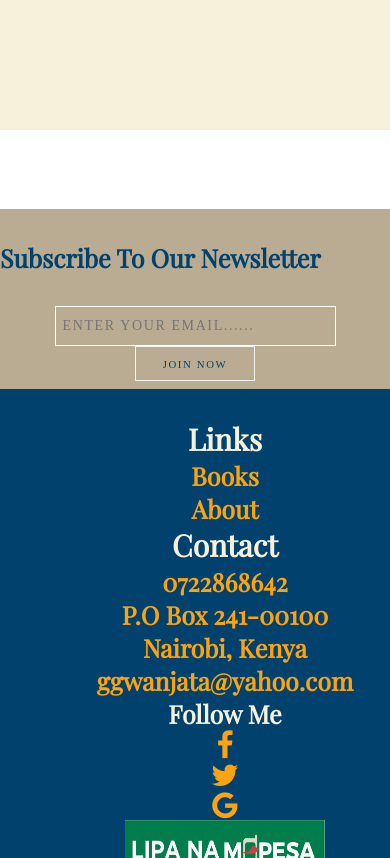
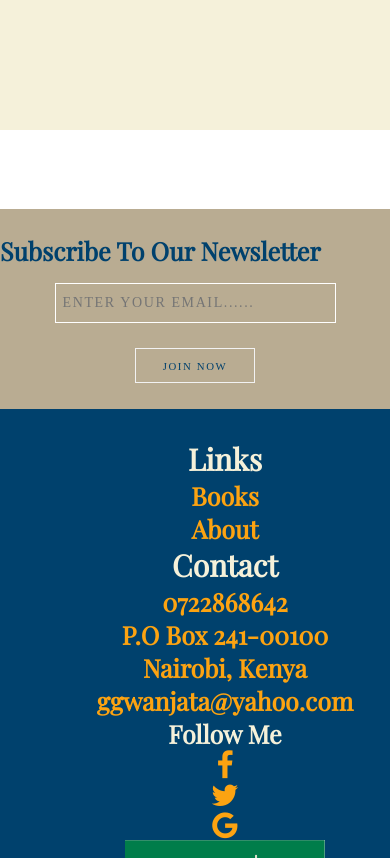
Before and after one commit to KingSonkorey69/website, a PHP site: page /pages/info.php in a window 390 px wide; the page is wider, and only the part inside the window is pictured. Shown: the part 5642-6500 px from the top of that part. Run offline with PHP 8.4, Linux system fonts and the light colour scheme; data comes from the database, SQL or seed files in the repository; data that the repository does not hold is empty; a stand-in replaces the project's code that opens the database connection; some libraries are stand-ins or nearby versions.

Commit message:
changed again

```diff
--- a/assets/css/book.css
+++ b/assets/css/book.css
@@ -579,7 +579,7 @@ span{
       display:flex;
       align-items: center;
       flex-direction: column;
-      height: 180px;
+      height: 200px;
    }
    .sub span{
       color:#00416d;
@@ -595,11 +595,11 @@ span{
    }
 
    .join{
-      margin-top: -23%;
+      margin-top: -26%;
       align-items: center;
       width: 60%;
       display: flex;
-      height: 50px;
+      height: 100px;
       flex-direction: column;
       justify-content: space-between;
    }
--- a/assets/css/contact.css
+++ b/assets/css/contact.css
@@ -450,7 +450,7 @@ span{
       display:flex;
       align-items: center;
       flex-direction: column;
-      height: 180px;
+      height: 200px;
    }
    .sub span{
       color:#00416d;
@@ -466,11 +466,11 @@ span{
    }
 
    .join{
-      margin-top:-23%;
+      margin-top:-26%;
       align-items: center;
       width: 60%;
       display: flex;
-      height: 50px;
+      height: 100px;
       flex-direction: column;
       justify-content: space-between;
    }
--- a/assets/css/info.css
+++ b/assets/css/info.css
@@ -600,7 +600,7 @@ span{
       display:flex;
       align-items: center;
       flex-direction: column;
-      height: 180px;
+      height: 200px;
    }
    .sub span{
       color:#00416d;
@@ -616,11 +616,11 @@ span{
    }
 
    .join{
-      margin-top: -23%;
+      margin-top: -26%;
       align-items: center;
       width: 60%;
       display: flex;
-      height: 50px;
+      height: 100px;
       flex-direction: column;
       justify-content: space-between;
    }
--- a/assets/css/kim.css
+++ b/assets/css/kim.css
@@ -703,7 +703,7 @@ span{
       display:flex;
       align-items: center;
       flex-direction: column;
-      height: 180px;
+      height: 200px;
    }
    .sub span{
       color:#00416d;
@@ -719,11 +719,11 @@ span{
    }
 
    .join{
-      margin-top: -23%;
+      margin-top: -26%;
       align-items: center;
       width: 60%;
       display: flex;
-      height: 50px;
+      height: 100px;
       flex-direction: column;
       justify-content: space-between;
    }
```
